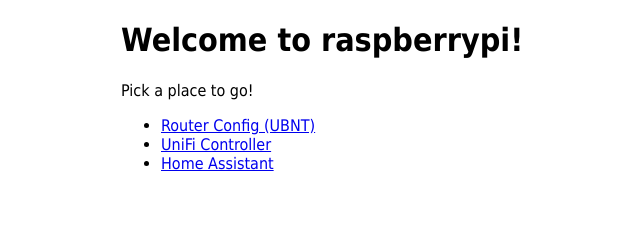
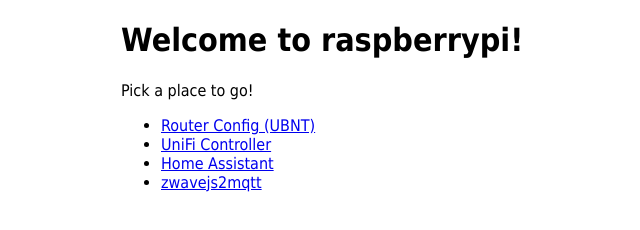
Before and after one commit to mikekap/raspberrypi, a plain HTML site: page nginx/index.html in a window 1280 px wide. Shown: the whole page, without its empty margins (239-879 px from the left). Drawn offline with Linux system fonts and the light colour scheme.

Commit message:
Add zwavejs2mqtt

```diff
--- a/nginx/index.html
+++ b/nginx/index.html
@@ -18,6 +18,7 @@
 <li><a href="https://router:8443/">Router Config (UBNT)</a></li>
 <li><a href="https://raspberrypi:8443/">UniFi Controller</a></li>
 <li><a href="http://raspberrypi:8123/">Home Assistant</a></li>
+<li><a href="http://raspberrypi:8091/">zwavejs2mqtt</a></li>
 </ul>
 </body>
 </html>
```
Also changed, not shown: 2 other files.
